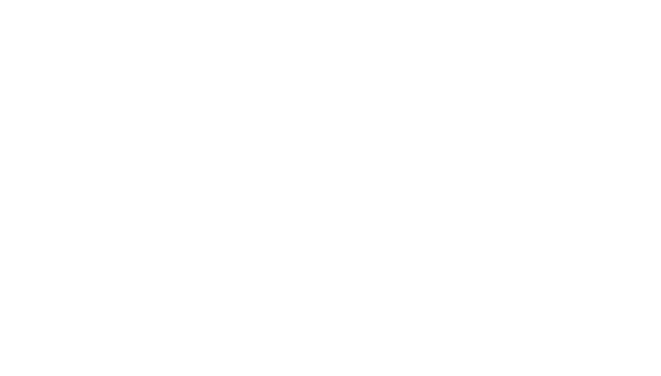
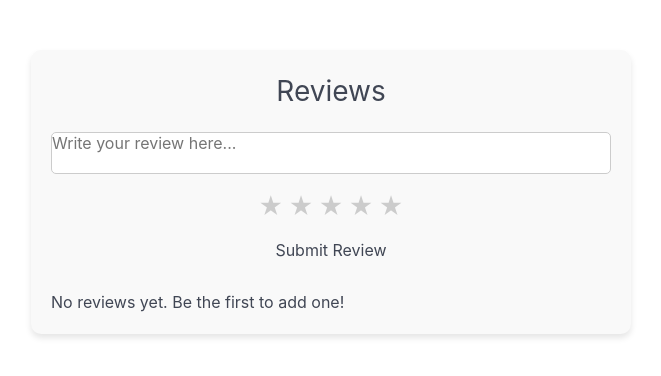
Before and after one commit to scottinii/yelp-frontend, a React (Create React App) app: page /review in a window 1280 px wide. Before the commit this address had no page. Shown: the top 376 px of the page, without its empty margins (309-970 px from the left). Built offline with nearby package versions, Linux system fonts and the light colour scheme.

Commit message:
FEAT- added a review page

```diff
--- a/src/App.js
+++ b/src/App.js
@@ -1,8 +1,9 @@
 import React, { useState } from "react";
-import { Routes, Route } from "react-router-dom";
+import { Route, Routes } from "react-router-dom";
 import { LandingPage } from "./LandingPage/LandingPage";
+import Login from "./LoginPage/Login";
+import Reviews from "./ReviewPage/Reviews";
 import { Search } from "./Search/Search";
-import Login from "./LoginPage/Login";
 import SignUp from "./SignUpPage/SignUp";
 import { UserProvider } from "./UserContext";
 
@@ -21,6 +22,11 @@
       setSignedInUser(null);
   };
 
+  const handleReviews = () => {
+    console.log("Reviews handled!");
+  };
+
+
     return (
       <UserProvider>
         <Routes>
@@ -28,6 +34,7 @@
             <Route path="/" element={<LandingPage signedInUser={signedInUser} handleLogout={handleLogout} />} />
             <Route path="/login" element={<Login onLogin={handleLogin} />} />
             <Route path="/signup" element={<SignUp onSignUp={handleSignUp} />} />
+            <Route path="/review" element={<Reviews onReviews={handleReviews} />} />
         </Routes>
       </UserProvider>
     );
--- a/src/NavBar/NavBar.js
+++ b/src/NavBar/NavBar.js
@@ -1,9 +1,9 @@
 import React, { useState } from "react";
+import { Link } from "react-router-dom";
 import logo from "../assets/logo.png";
 import profileImage from "../assets/profile.jpeg";
+import { SearchBar } from "../SearchBar/SearchBar";
 import styles from "./NavBar.module.css";
-import { SearchBar } from "../SearchBar/SearchBar";
-import { Link } from "react-router-dom";
 
 export function NavBar({ signedInUser, handleLogout, term, location, search }) {
     const [isDropdownVisible, setDropdownVisible] = useState(false);
@@ -43,6 +43,9 @@
                 <Link to="/signup" className="button">
                 Sign Up
                 </Link>
+                <Link to="/review" className="button">
+                Reviews
+                </Link>
             </>
             )}
         </div>
--- /dev/null
+++ b/src/ReviewPage/Reviews.css
@@ -0,0 +1,81 @@
+
+.reviews-container {
+    max-width: 600px;
+    margin: 50px auto;
+    padding: 20px;
+    background-color: #f9f9f9;
+    border-radius: 10px;
+    box-shadow: 0 4px 6px rgba(0, 0, 0, 0.1);
+    text-align: center;
+}
+
+.reviews-container h1 {
+    font-size: 28px;
+    margin-bottom: 20px;
+}
+
+form {
+    display: flex;
+    flex-direction: column;
+    gap: 15px;
+}
+
+textarea {
+    width: 100%;
+    padding: 10px;
+    border: 1px solid #ccc;
+    border-radius: 5px;
+    font-size: 16px;
+    resize: none;
+}
+
+.star-rating {
+    display: flex;
+    justify-content: center;
+    gap: 5px;
+    cursor: pointer;
+}
+
+.star {
+    font-size: 24px;
+    color: #ccc;
+    transition: color 0.2s;
+}
+
+.star.filled {
+    color: #ffc107;
+}
+
+button {
+    padding: 10px 20px;
+    background-color: #007bff;
+    color: white;
+    border: none;
+    border-radius: 5px;
+    cursor: pointer;
+    font-size: 16px;
+}
+
+button:hover {
+    background-color: #0056b3;
+}
+
+.review-list {
+    margin-top: 30px;
+    text-align: left;
+}
+
+.review-item {
+    margin-bottom: 20px;
+    padding: 10px;
+    background-color: #fff;
+    border: 1px solid #ddd;
+    border-radius: 5px;
+    box-shadow: 0 2px 4px rgba(0, 0, 0, 0.1);
+}
+
+.review-item p {
+    margin-bottom: 10px;
+    font-size: 16px;
+    color: #333;
+}
--- /dev/null
+++ b/src/ReviewPage/Reviews.js
@@ -0,0 +1,77 @@
+import React, { useState } from "react";
+import "./Reviews.css";
+
+const Reviews = () => {
+    const [reviews, setReviews] = useState([]);
+    const [newReview, setNewReview] = useState("");
+    const [rating, setRating] = useState(0);
+
+    const handleReviewSubmit = (e) => {
+        e.preventDefault();
+        if (newReview && rating) {
+            const review = { text: newReview, rating };
+            setReviews([...reviews, review]);
+            setNewReview("");
+            setRating(0);
+        } else {
+            alert("Please provide both a review and a rating.");
+        }
+    };
+
+    const handleStarClick = (index) => {
+        setRating(index + 1); // Ratings are 1-based
+    };
+
+    return (
+        <div className="reviews-container">
+            <h1>Reviews</h1>
+            <form onSubmit={handleReviewSubmit}>
+                <textarea
+                    placeholder="Write your review here..."
+                    value={newReview}
+                    onChange={(e) => setNewReview(e.target.value)}
+                    required
+                />
+                <div className="star-rating">
+                    {[...Array(5)].map((_, index) => (
+                        <span
+                            key={index}
+                            className={index < rating ? "star filled" : "star"}
+                            onClick={() => handleStarClick(index)}
+                        >
+                            ★
+                        </span>
+                    ))}
+                </div>
+                <button type="submit">Submit Review</button>
+            </form>
+            <div className="review-list">
+                {reviews.length > 0 ? (
+                    reviews.map((review, index) => (
+                        <div key={index} className="review-item">
+                            <p>{review.text}</p>
+                            <div className="star-rating">
+                                {[...Array(5)].map((_, starIndex) => (
+                                    <span
+                                        key={starIndex}
+                                        className={
+                                            starIndex < review.rating
+                                                ? "star filled"
+                                                : "star"
+                                        }
+                                    >
+                                        ★
+                                    </span>
+                                ))}
+                            </div>
+                        </div>
+                    ))
+                ) : (
+                    <p>No reviews yet. Be the first to add one!</p>
+                )}
+            </div>
+        </div>
+    );
+};
+
+export default Reviews;
```
